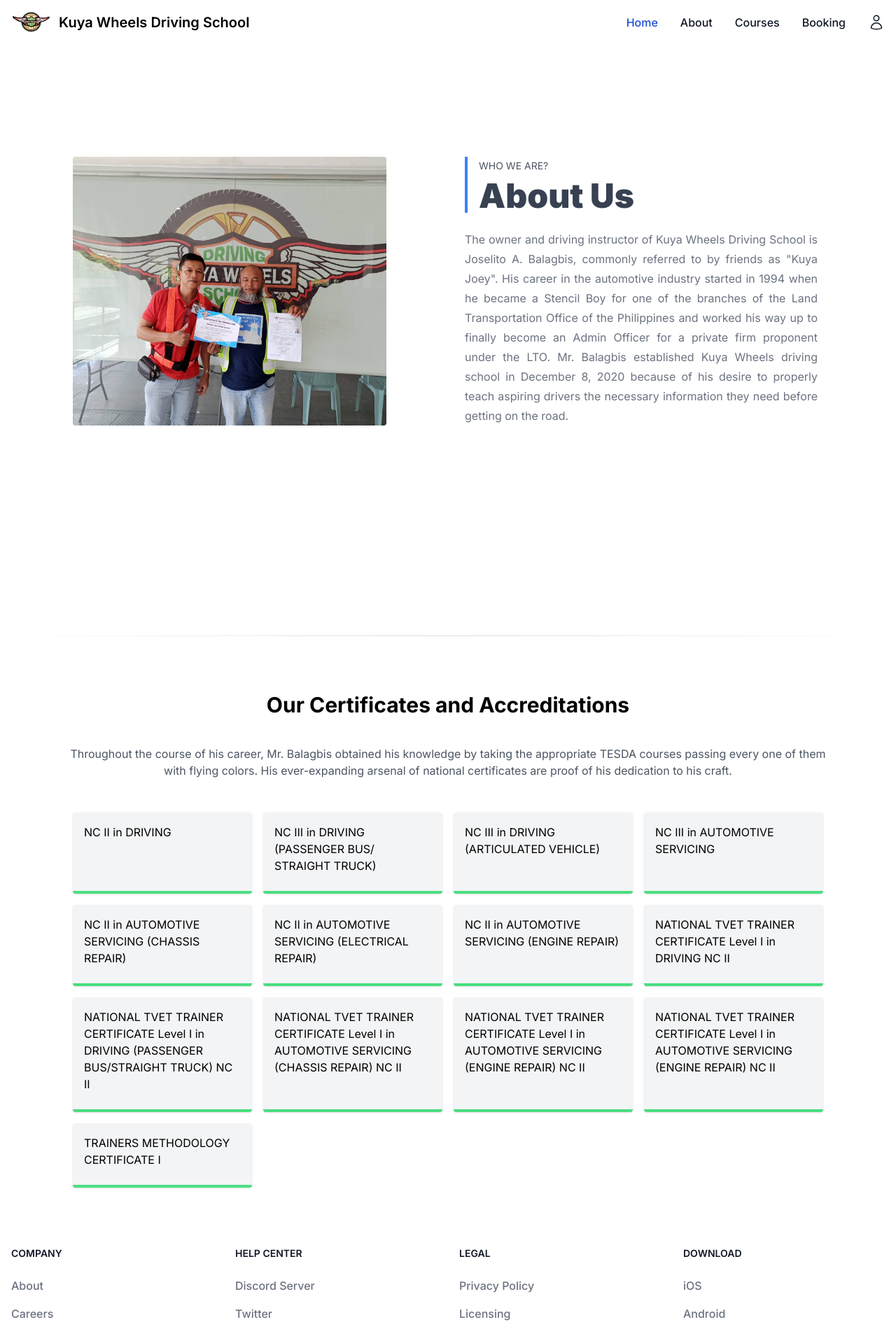
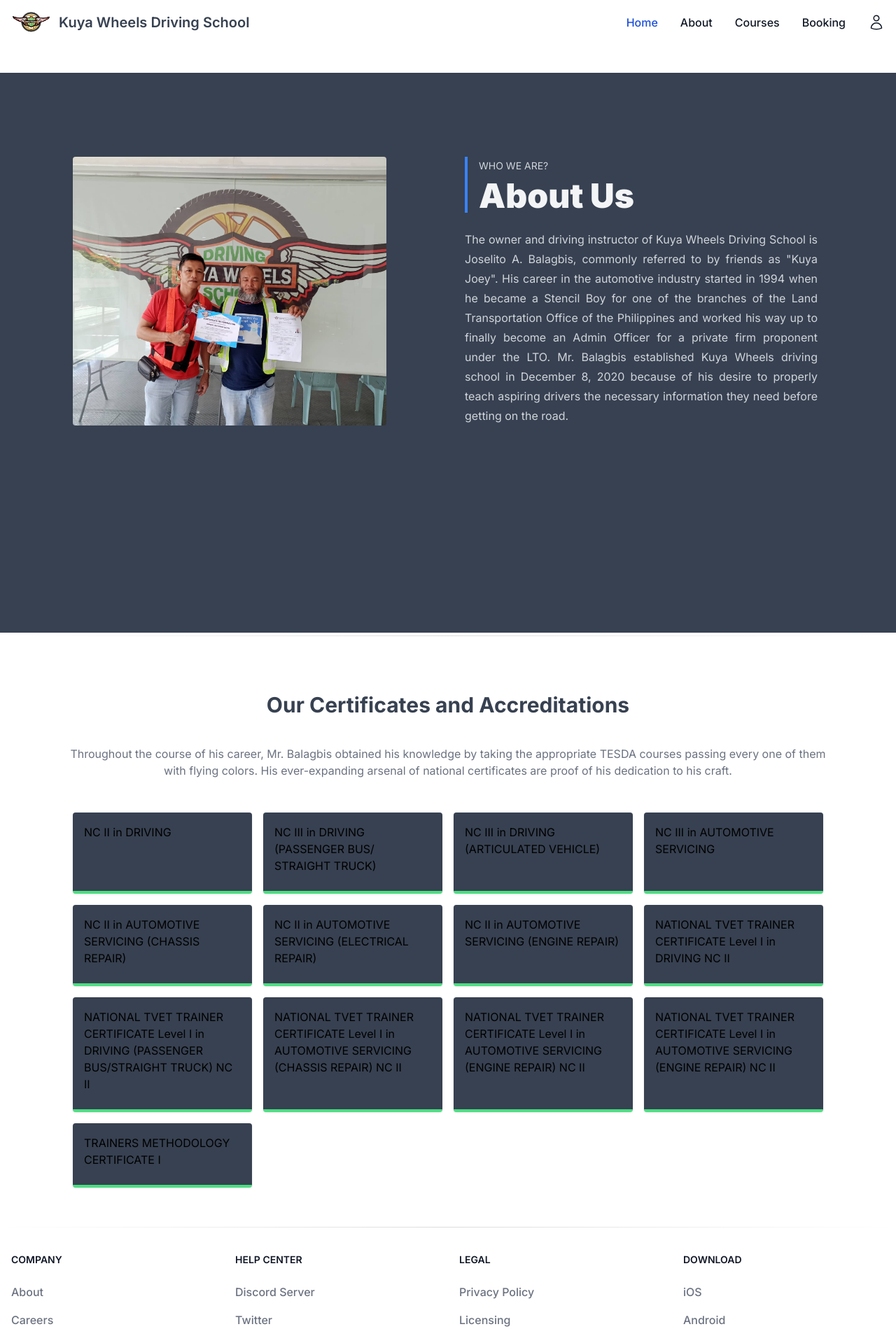
Before and after one commit to KyD0505/kuya-wheels-frontend, a Next.js app: page /page/about_us in a window 1280 px wide. Shown: the top 1909 px of the page at 70% size. Built offline with nearby package versions, Linux system fonts and the light colour scheme.

Commit message:
front end changes 2

```diff
--- a/app/_components/nav.js
+++ b/app/_components/nav.js
@@ -24,7 +24,7 @@
   <div class="max-w-screen-xl flex flex-wrap items-center justify-between mx-auto p-4">
     <a href="KWDSicon.png" class="flex items-center space-x-3 rtl:space-x-reverse">
         <img src="/assets/KWDSicon.png" class="h-8" alt="Flowbite Logo" />
-        <span class="self-center text-xl font-semibold whitespace-nowrap">Kuya Wheels Driving School</span>
+        <span class="self-center text-xl text-gray-700 font-semibold whitespace-nowrap">Kuya Wheels Driving School</span>
     </a>
     <button data-collapse-toggle="navbar-default" type="button" class="inline-flex items-center p-2 w-10 h-10 justify-center text-sm text-gray-500 rounded-lg md:hidden hover:bg-gray-100 focus:outline-none focus:ring-2 focus:ring-gray-200" aria-controls="navbar-default" aria-expanded="false">
         <span class="sr-only">Open main menu</span>
--- a/app/layout.js
+++ b/app/layout.js
@@ -16,8 +16,8 @@
       <body className={inter.className}>
         <Nav/>
         {children}
-        <Footer/></body>
-
+        <Footer/>
+      </body>
     </html>
   );
 }
--- a/app/page/about_us/page.js
+++ b/app/page/about_us/page.js
@@ -30,7 +30,7 @@
     }, []);
     return(
         <>
-    <section className="items-center lg:flex lg:h-screen font-poppins md:mt-10 flex flex-col mx-auto">
+    <section className="bg-gray-700 items-center lg:flex lg:h-screen font-poppins md:mt-10 flex flex-col mx-auto">
       <div className="lg:mt-24 flex flex-col flex-1 max-w-6xl py-4 mx-auto lg:py-6 md:px-6">
         <div className="flex flex-wrap">
           <div className="w-full px-4 mb-10 lg:w-1/2 lg:mb-0">
@@ -40,10 +40,10 @@
           </div>
           <div className="w-full px-6 mb-10 lg:w-1/2 lg:mb-0">
             <div className="pl-4 mb-6 border-l-4 border-blue-500">
-              <span className="text-sm text-gray-600 uppercase">Who we are?</span>
-              <h1 className="mt-2 text-3xl font-black text-gray-700 md:text-5xl">About Us</h1>
+              <span className="text-sm text-gray-300 uppercase">Who we are?</span>
+              <h1 className="mt-2 text-3xl font-black text-gray-100 md:text-5xl">About Us</h1>
             </div>
-            <p className="mb-6 text-base leading-7 text-gray-500 text-justify">
+            <p className="mb-6 text-base leading-7 text-gray-300 text-justify">
               The owner and driving instructor of Kuya Wheels Driving School is Joselito A. Balagbis, commonly referred to by friends as "Kuya Joey". His career in the automotive industry started in 1994 when he became a Stencil Boy for one of the branches of the Land Transportation Office of the Philippines and worked his way up to finally become an Admin Officer for a private firm proponent under the LTO. Mr. Balagbis established Kuya Wheels driving school in December 8, 2020 because of his desire to properly teach aspiring drivers the necessary information they need before getting on the road.
             </p>
           </div>
@@ -55,15 +55,15 @@
 
 <section className="items-center lg:flex lg:h-screen font-poppins md:mt-10 flex flex-col mx-auto">
   <div className="relative text-center px-10 lg:px-24">
-    <h6 className="text-2xl md:text-3xl font-bold my-10">Our Certificates and Accreditations</h6>
-    <span className="text-gray-600 text-justify md:text-normal">
+    <h6 className="text-gray-700 text-2xl md:text-3xl font-bold my-10">Our Certificates and Accreditations</h6>
+    <span className="text-gray-500 text-justify md:text-normal">
       Throughout the course of his career, Mr. Balagbis obtained his knowledge by taking the appropriate TESDA courses passing every one of them with flying colors. His ever-expanding arsenal of national certificates are proof of his dedication to his craft.
     </span>
   </div>
-  <div className="justify-center flex-1 max-w-6xl px-4 py-4 mx-auto lg:py-8 md:px-6 mb-10">
+  <div className="justify-center flex-1 max-w-6xl px-4 py-4 mx-auto lg:py-8 md:px-6 mb-10 overflow-auto">
     <div className="p-4 grid grid-cols-1 sm:grid-cols-2 lg:grid-cols-4 gap-4">
       {certifications.map((certification, index) => (
-        <div key={index} className="bg-gray-100 border-b-4 border-green-400 p-4 rounded shadow">
+        <div key={index} className="bg-gray-700 border-b-4 border-green-400 p-4 rounded shadow">
           <h3 className="text-md mb-2">{certification.title}</h3>
           {/* Add more details or actions here if needed */}
         </div>
@@ -71,7 +71,7 @@
     </div>
   </div>
 </section>
-
+<hr class="my-1 h-px border-t-0 bg-transparent bg-gradient-to-r from-transparent via-neutral-500 to-transparent opacity-25" />
         </>
     );
 }
--- a/app/page/auth/login/page.js
+++ b/app/page/auth/login/page.js
@@ -7,7 +7,7 @@
   <div class="relative z-10 flex justify-center h-screen">
     <div class="absolute top-0 bottom-0 left-0 w-full h-full bg-gray-50 lg:bottom-0 lg:h-auto lg:w-full">
       <div class="absolute inset-0 lg:bg-[#00000066]"></div>
-      <img src="https://images.pexels.com/photos/7321/sea-water-ocean-horizon.jpg?auto=compress&cs=tinysrgb&h=750&w=1260" alt="" class="hidden object-cover w-full h-full lg:block" />
+      <img src="https://images.pexels.com/photos/977213/pexels-photo-977213.jpeg?cs=srgb&dl=pexels-l%C3%AA-minh-977213.jpg&fm=jpg&_gl=1*df8dsv*_ga*NjU5NTUyNzA2LjE3MDkwMDI0MDQ.*_ga_8JE65Q40S6*MTcwOTAwMjQwNS4xLjAuMTcwOTAwMjQwNS4wLjAuMA.." alt="" class="hidden object-cover w-full h-full lg:block" />
     </div>
     <div class="flex items-center justify-center">
       <div class="relative max-w-6xl px-4 mx-auto">
@@ -18,7 +18,7 @@
               <p class="text-lg text-left text-gray-200">You are welcome here!</p>
             </div>
             <div class="w-full px-4 lg:w-2/5">
-              <div class="p-6 shadow-md lg:p-9 bg-gray-50">
+              <div class="p-6 shadow-md lg:p-9 bg-gray-50 rounded-xl">
                 <h2 class="mb-4 text-xl font-bold lg:mb-8 lg:text-3xl text-gray-700 text-center">Login our account</h2>
                 <form action="" class="p-0 m-0">
                   <div>
--- a/app/page/auth/register/page.js
+++ b/app/page/auth/register/page.js
@@ -5,14 +5,14 @@
         <div class="relative z-10 flex justify-center h-screen">
           <div class="absolute top-0 bottom-0 left-0 w-full h-full bg-gray-50 lg:bottom-0 lg:h-auto lg:w-full">
             <div class="absolute inset-0 lg:bg-[#00000066]"></div>
-            <img src="https://images.pexels.com/photos/7321/sea-water-ocean-horizon.jpg?auto=compress&cs=tinysrgb&h=750&w=1260" alt="" class="hidden object-cover w-full h-full lg:block" />
+            <img src="https://images.pexels.com/photos/977213/pexels-photo-977213.jpeg?cs=srgb&dl=pexels-l%C3%AA-minh-977213.jpg&fm=jpg&_gl=1*df8dsv*_ga*NjU5NTUyNzA2LjE3MDkwMDI0MDQ.*_ga_8JE65Q40S6*MTcwOTAwMjQwNS4xLjAuMTcwOTAwMjQwNS4wLjAuMA.." alt="" class="hidden object-cover w-full h-full lg:block" />
           </div>
           <div class="flex items-center justify-center">
             <div class="relative max-w-6xl px-4 mx-auto">
               <div class="max-w-xl mx-auto lg:max-w-5xl">
                 <div class="flex flex-wrap items-center">
                   <div class="w-full px-4">
-                    <div class="p-6 shadow-md lg:p-9 bg-gray-50">
+                    <div class="p-6 shadow-md lg:p-9 bg-gray-50 rounded-xl">
                       <h2 class="mb-4 text-xl font-bold lg:mb-8 lg:text-3xl text-gray-700">Register an account</h2>
                       <form action="" class="p-0 m-0">
                         <div>
@@ -45,7 +45,7 @@
                             </div>
                           </div>
                         </div>
-                        <div class="flex mt-3 justify-end">
+                        <div class="flex mt-3 justify-start">
                           <div class="flex items-center h-5">
                             <input id="terms" aria-describedby="terms" type="checkbox" class="w-4 h-4 border border-gray-300 rounded bg-gray-50 focus:ring-3 focus:ring-primary-300" required="" />
                           </div>
--- a/app/page/booking/page.js
+++ b/app/page/booking/page.js
@@ -12,7 +12,7 @@
   <div className="justify-center flex-1 max-w-6xl px-4 py-4 mx-auto lg:py-10 md:px-7">
     <div className="flex flex-wrap items-center justify-center -mx-4">
       <div className="max-w-2xl px-4 mb-16 lg:mb-0 lg:w-1/2">
-        <h2 className="mb-6 text-md font-bold">
+        <h2 className="mb-6 text-md font-bold text-gray-700">
           Practical Driving Course (PDC) Restriction 3 - refers to vehicles used for the carriage of goods and having a maximum gross vehicle weight exceeding 3,500kg but not exceeding 12,000kg.
         </h2>
         <p className="mb-6 xl:text-sm text-justify sleading-loose text-gray-500">
@@ -25,14 +25,14 @@
       </div>
       <div className="w-full px-4 lg:w-1/2">
         <div className="max-w-sm mx-auto lg:mr-0 lg:ml-auto">
-          <div className="p-6 mb-6 text-center bg-white border rounded-md">
+          <div className="p-6 mb-6 text-center bg-gray-700 border rounded-md">
             <form action="/page/auth/register">
               <div className="mb-6">
                 <h2 className="text-2xl">Book a course now</h2>
               </div>
               <div className="mb-5">
-                <p className="my-2">Requirements</p>
-                <ul className="max-w-md space-y-1 text-gray-500 list-disc text-left list-inside">
+                <p className="my-2 text-gray-300">Requirements</p>
+                <ul className="max-w-md space-y-1 text-gray-300 list-disc text-left list-inside">
                   <li>Ballpen</li>
                   <li>Notebook</li>
                   <li>1pc 2x2 picture</li>
```
